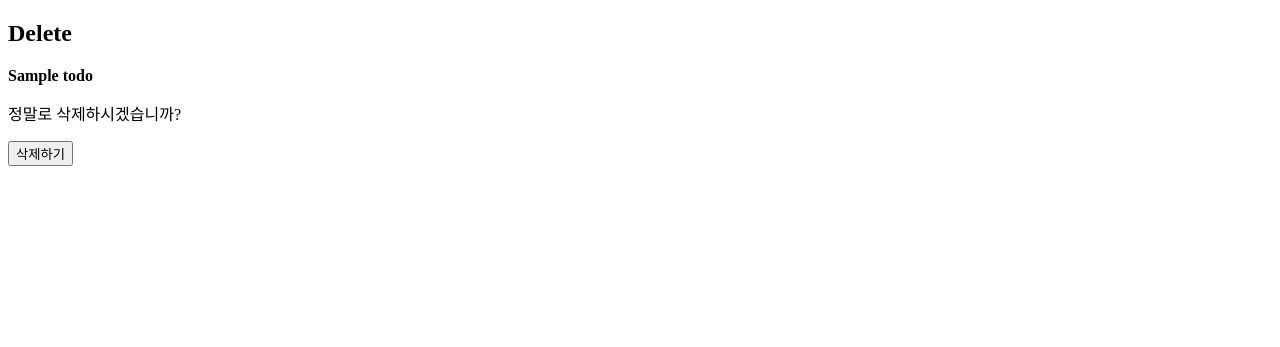
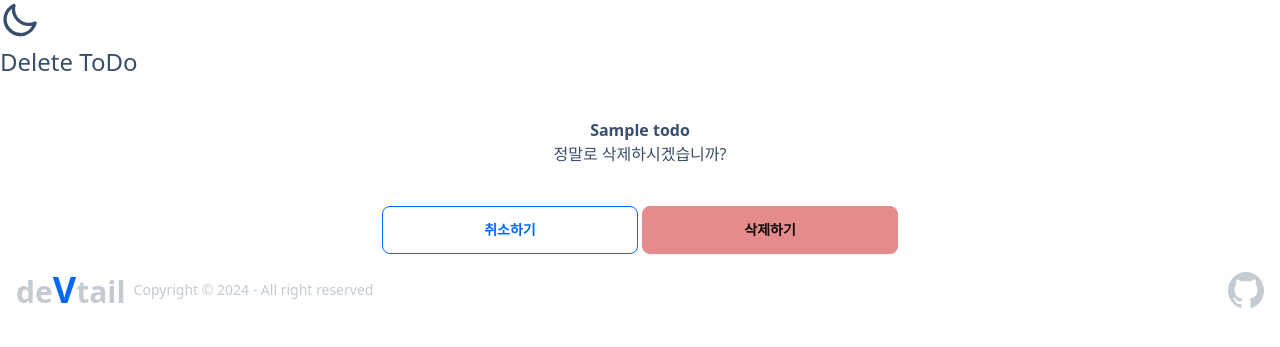
Before and after one commit to OrmiBandi/DeVtail, a Django app: template templates/todos/todo_confirm_delete.html in a window 1280 px wide. Shown: the top 347 px of the page. Run offline with Django 4.2, Linux system fonts and the light colour scheme; the template is opened without the code that fills it: most values are stand-ins (such as "Sample title", 1, 10 or a date in 2020); some libraries are stand-ins or nearby versions.

Commit message:
:lipstick: Design: todo 삭제 확인 페이지
1. 추가한 기능
 - 취소하기를 누르면 뒤로가기 기능과 동일

2. 비고
 - script 코드 임시 삽입, 추후 분리 필요

```diff
--- a/templates/todos/todo_confirm_delete.html
+++ b/templates/todos/todo_confirm_delete.html
@@ -1,22 +1,20 @@
-<!DOCTYPE html>
-<html lang="en">
+{% extends "base.html" %}
+{% block content %}
+    <h2 class="text-2xl mb-4">Delete ToDo</h2>
+    <form method="post" class="text-center">
+      {% csrf_token %}
+      <div class="my-10">
+        <strong>{{ todo.title }}</strong>
+        <p>정말로 삭제하시겠습니까?</p>
+      </div>
+      <button class="btn btn-wide btn-outline btn-primary" id="cancelBtn">취소하기</button>
+      <button class="btn btn-wide btn-error">삭제하기</button>
+    </form>
 
-<head>
-  <meta charset="UTF-8">
-  <meta name="viewport" content="width=device-width, initial-scale=1.0">
-  <title>deVtail-데브테일</title>
-</head>
-
-<body>
-  <main>
-    <h2>Delete</h2>
-    <form method="post">
-      {% csrf_token %}
-      <strong>{{ todo.title }}</strong>
-      <p>정말로 삭제하시겠습니까?</p>
-      <button type="submit">삭제하기</button>
-    </form>
-  </main>
-</body>
-
-</html>
+    <script>
+      document.getElementById("cancelBtn").addEventListener("click", function (event) {
+        event.preventDefault();
+        history.back();
+      });
+    </script>
+{% endblock %}
```
